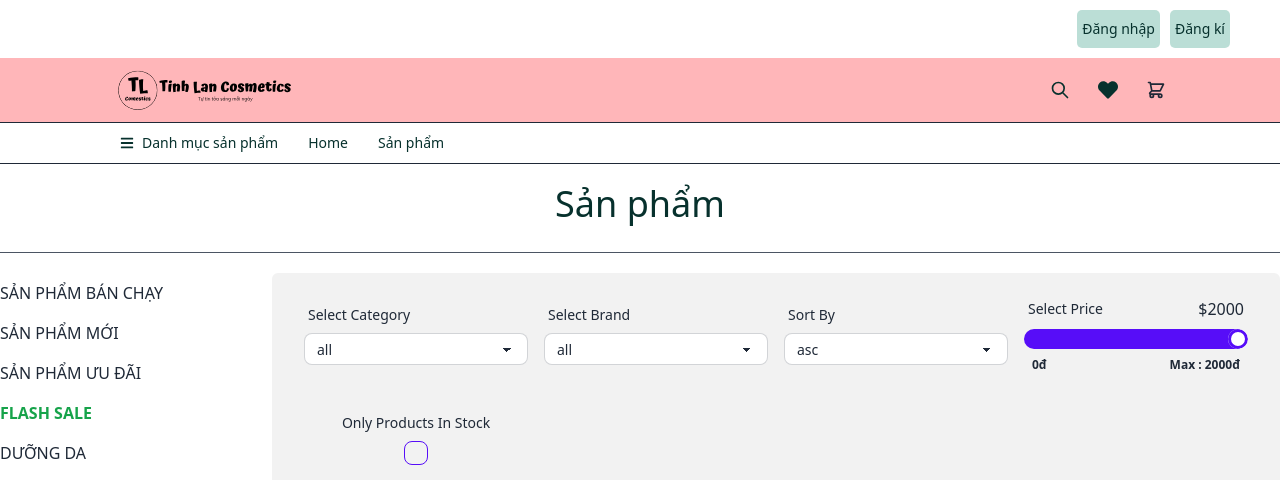
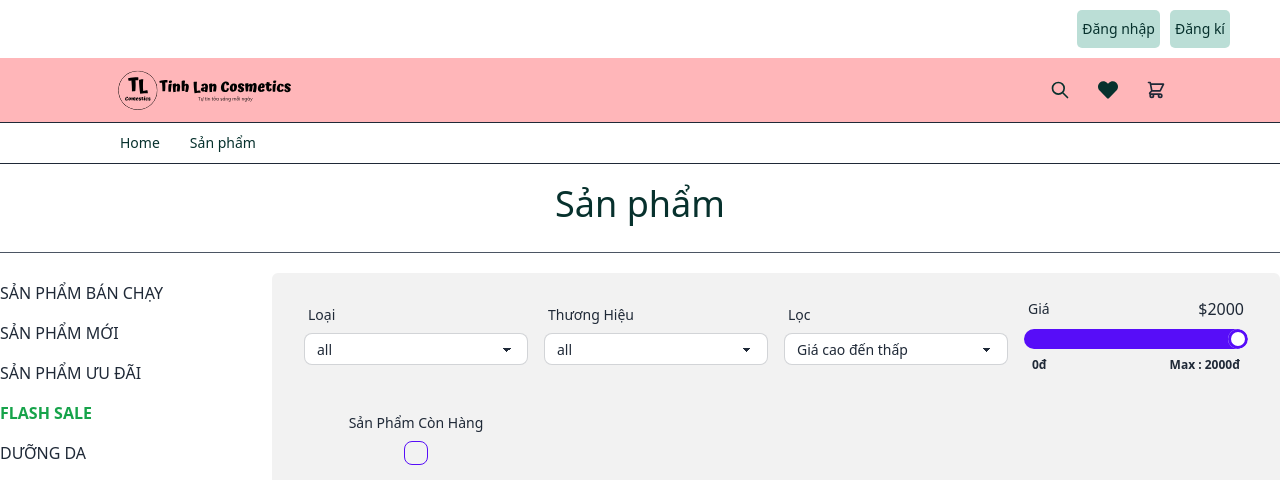
Before and after one commit to Audrey3009/TinhLanCosmetics, a React (Vite) app in the folder TinhLanCosmetics/: page /shop in a window 1280 px wide. Shown: the top 480 px of the page. Built offline with nearby package versions, Linux system fonts and the light colour scheme; data requests are answered from the project's data file.

Commit message:
hoan thanh 80%

```diff
--- a/TinhLanCosmetics/src/components/Filters.jsx
+++ b/TinhLanCosmetics/src/components/Filters.jsx
@@ -39,23 +39,7 @@ const Filters = () => {
     "Romand",
     "Pretty Skin",
     "Vichy",
-    "ASOS DESIGN",
-    "Topman",
-    "Dr Denim",
-    "Polo Ralph Lauren",
-    "ASOS Dark Future",
-    "Levi's",
-    "Threadbare",
-    "Calvin Klein",
-    "AAPE BY A BATHING APE®",
-    "Good For Nothing",
-    "Timberland",
-    "Pull and Bear",
-    "Koi Footwear",
-    "adidas performance",
-    "Nike Running",
-    "Dr Martens",
-    "River Island",
+
   ]);
 
   return (
@@ -70,7 +54,7 @@ const Filters = () => {
       /> */}
       {/* CATEGORIES */}
       <FormSelect
-        label="select category"
+        label="Loại"
         name="category"
         list={selectCategoryList}
         size="select-sm"
@@ -78,7 +62,7 @@ const Filters = () => {
       />
       {/* COMPANIES */}
       <FormSelect
-        label="select brand"
+        label="Thương hiệu"
         name="brand"
         list={selectBrandList}
         size="select-sm"
@@ -86,9 +70,9 @@ const Filters = () => {
       />
       {/* ORDER */}
       <FormSelect
-        label="sort by"
+        label="Lọc"
         name="order"
-        list={["asc", "desc", "price high", "price low"]}
+        list={["Giá cao đến thấp", "Giá thấp đến cao"]}
         size="select-sm"
         defaultValue="a-z"
       />
@@ -103,7 +87,7 @@ const Filters = () => {
       {/* PRICE */}
       <FormRange
         name="price"
-        label="select price"
+        label="Giá"
         size="range-sm"
         price={2000}
       />
@@ -112,7 +96,7 @@ const Filters = () => {
 
       {/* In stock */}
       <FormCheckbox
-        label="Only products in stock"
+        label="Sản phẩm còn hàng"
         name="stock"
         defaultValue="false"
       />
--- a/TinhLanCosmetics/src/components/Header.jsx
+++ b/TinhLanCosmetics/src/components/Header.jsx
@@ -84,11 +84,11 @@ const Header = () => {
             </label>
             <div tabIndex={0} className="mt-3 z-[1] card card-compact dropdown-content w-52 bg-base-100 shadow">
               <div className="card-body">
-                <span className="font-bold text-lg text-accent-content">{amount} Items</span>
-                <span className="text-info text-accent-content">Subtotal: ${total.toFixed(2)}</span>
+                <span className="font-bold text-lg text-accent-content">{amount} Sản phẩm</span>
+                <span className="text-info text-accent-content">Tổng tiền: ${total.toFixed(2)}</span>
                 <div className="card-actions">
                   <Link to="/cart" className="btn bg-blue-600 btn-block text-white hover:bg-blue-500 text-base-content">
-                    View cart
+                    Xem giỏ hàng
                   </Link>
                 </div>
               </div>
@@ -161,7 +161,7 @@ const Header = () => {
         </div>
 
         <div className="container text-sm navlinks-container">
-        <div className="menu-item text-accent-content flex items-center relative">
+        {/* <div className="menu-item text-accent-content flex items-center relative">
           <button onClick={toggleSubMenu} className="flex items-center">
             <FaBars className="icon mr-2" />
               Danh mục sản phẩm
@@ -171,7 +171,7 @@ const Header = () => {
             <li><NavLink to="/category2">Trang điểm</NavLink></li>
             <li><NavLink to="/category3">Thực phẩm chức năng</NavLink></li>
           </ul>
-        </div>
+        </div> */}
           <NavLink className="text-accent-content" to="/">Home</NavLink>
           <NavLink className="text-accent-content" to="/shop">Sản phẩm</NavLink>
           {/* <NavLink className="text-accent-content flex items-center" to="/about-us">
--- a/TinhLanCosmetics/src/pages/SingleProduct.jsx
+++ b/TinhLanCosmetics/src/pages/SingleProduct.jsx
@@ -258,11 +258,11 @@ const SingleProduct = () => {
                   : "badge bg-gray-700 badge-lg font-bold text-white p-5 mt-2"
               }
             >
-              Còn hàng?: {productData?.isInStock ? "Yes" : "No"}
+              Còn hàng?: {productData?.isInStock ? "Còn" : "Không"}
             </div>
-            <div className="badge bg-gray-700 badge-lg font-bold text-white p-5 mt-2">
+            {/* <div className="badge bg-gray-700 badge-lg font-bold text-white p-5 mt-2">
               SKU: {productData?.productCode}
-            </div>
+            </div> */}
             <div className="badge bg-gray-700 badge-lg font-bold text-white p-5 mt-2">
               Loại: {productData?.category}
             </div>
--- a/TinhLanCosmetics/src/pages/Wishlist.jsx
+++ b/TinhLanCosmetics/src/pages/Wishlist.jsx
@@ -15,9 +15,9 @@ const Wishlist = () => {
             <thead>
               <tr>
                 <th></th>
-                <th className="text-accent-content">Name</th>
+                <th className="text-accent-content">Tên</th>
                 <th className="text-accent-content">Loại</th>
-                <th className="text-accent-content">Action</th>
+                <th className="text-accent-content">Trạng thái</th>
               </tr>
             </thead>
             <tbody>
```
Also changed, not shown: TinhLanCosmetics/src/pages/Chamsocda.jsx (added), 1 other file (tests, documents, lock files or other folders).
